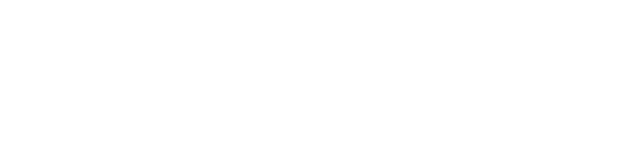
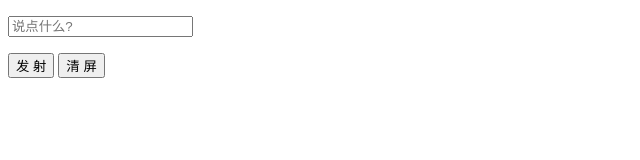
Before and after one commit to Channely/danmu_demo, a plain HTML site: page index.html in a window 1280 px wide. Shown: the whole page, without its empty margins (0-640 px from the left). Drawn offline with nearby package versions, Linux system fonts and the light colour scheme.

Commit message:
add main html code

```diff
--- a/index.html
+++ b/index.html
@@ -8,5 +8,27 @@
 </head>
 <body>
 
+    <div class="dm">
+        <div class="dm_screen">
+            <div class="dm_mask"></div>
+            <div class="dm_show">
+                <!-- <div>text message</div>  -->
+            </div>
+        </div>
+        <div class="send">
+            <div class="s_fiter">
+                <div class="s_con">
+                    <p>
+                        <input placeholder="说点什么?" class="s_txt" type="text" />
+                    </p>
+                    <p>
+                        <input type="button" value="发 射" class="s_sub" />
+                        <input type="button" value="清 屏" class="s_del" />
+                    </p>
+                </div>
+            </div>
+        </div>
+    </div>
+
 </body>
 </html>
```
